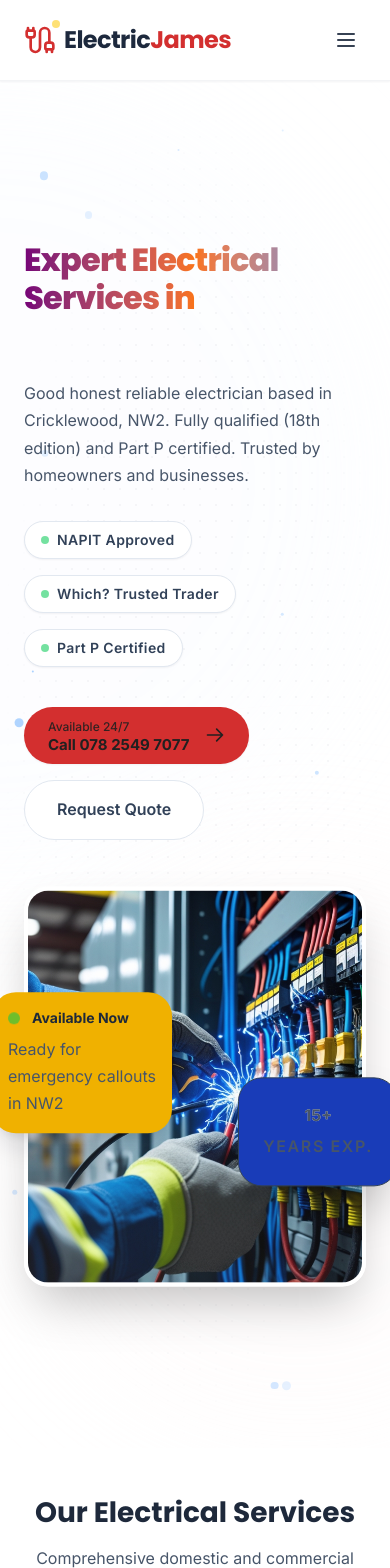
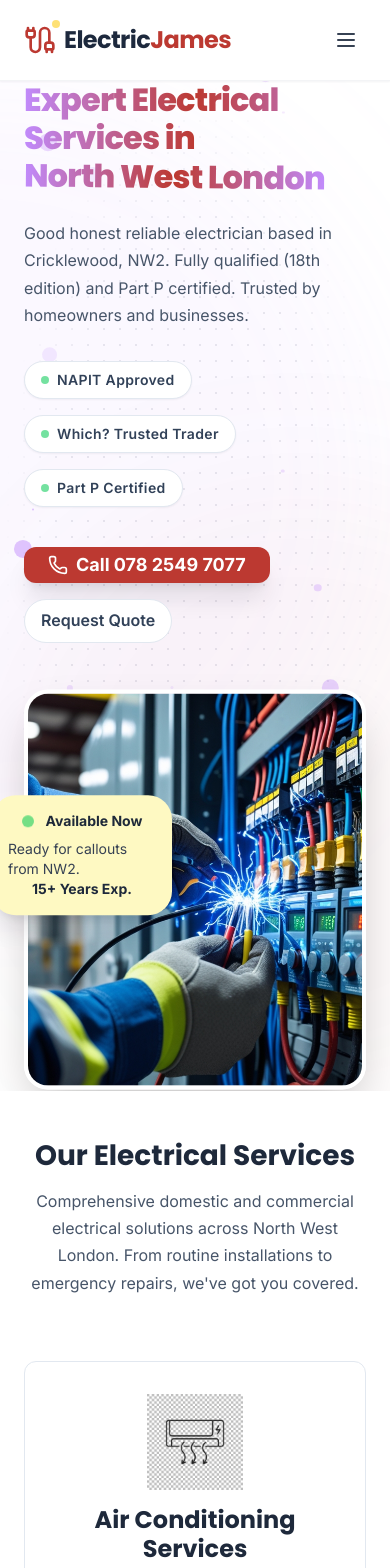
Before and after one commit to Codingvibes8/electjames, a Next.js app: page / in a window 390 px wide. Shown: the top 1568 px of the page. Built offline with nearby package versions, Linux system fonts and the light colour scheme.

Commit message:
feat: Implement a new header component and establish a global CSS design system with custom variables, base styles, and utility classes.

```diff
--- a/app/globals.css
+++ b/app/globals.css
@@ -1,27 +1,27 @@
 @import url('https://fonts.googleapis.com/css2?family=Inter:wght@300;400;500;600;700;800&family=Poppins:wght@600;700;800&display=swap');
 @import "tailwindcss";
 
-/* Design System - Original Electric James Colors */
+/* Design System - Electric James Brand Colors */
 :root {
   /* Primary Colors - Electric James Red */
-  --color-primary: #D32F2F;
-  /* Vibrant, professional red */
-  --color-primary-dark: #B71C1C;
+  --color-primary: #BC3931;
+  /* Bold, professional red */
+  --color-primary-dark: #9A2D27;
   /* Deep red for hover states */
-  --color-primary-light: #FFEBEE;
+  --color-primary-light: #F5E0DF;
   /* Light red background */
 
-  /* Accent Colors - Trustworthy Navy */
-  --color-accent: #0F172A;
-  /* Deep Navy Blue */
-  --color-accent-hover: #1E293B;
-  /* Slightly lighter navy */
-  --color-accent-light: #F1F5F9;
-  /* Light slate background */
+  /* Accent Colors - Vibrant Purple */
+  --color-accent: #C18BFC;
+  /* Vivid purple */
+  --color-accent-hover: #A96EE8;
+  /* Darker purple for hover */
+  --color-accent-light: #F3E8FF;
+  /* Light purple background */
 
   /* Link Color */
-  --color-link: #0369A1;
-  --color-link-hover: #0284C7;
+  --color-link: #C18BFC;
+  --color-link-hover: #A96EE8;
 
   /* Neutral Colors */
   --background: #FFFFFF;
@@ -137,7 +137,7 @@ h4 {
 
 /* Gradient Text Utility */
 .text-gradient {
-  background: linear-gradient(to right, lab(27.41% 53.05 -34.74), #f97316, #3b82f6);
+  background: linear-gradient(to right, #C18BFC, #BC3931, #C18BFC);
   -webkit-background-clip: text;
   -webkit-text-fill-color: transparent;
   background-clip: text;
--- a/components/Header.tsx
+++ b/components/Header.tsx
@@ -1,13 +1,21 @@
 'use client';
 
 import Link from 'next/link';
-import Image from 'next/image';
+
 import { useState } from 'react';
 import { Phone,Cable } from 'lucide-react';
+import { usePathname } from "next/navigation"
+
+
+
+
 
 export default function Header() {
+
+
   const [mobileMenuOpen, setMobileMenuOpen] = useState(false);
   const [servicesDropdownOpen, setServicesDropdownOpen] = useState(false);
+const pathName = usePathname();
 
   const services = [
     { name: 'Air Conditioning Services', href: '/electrical-services-in-nw2/air-conditioning-services' },
@@ -33,17 +41,25 @@ export default function Header() {
 
           {/* / Navigation */}
           <div className="hidden lg:flex items-center gap-8">
-            <Link href="/" className="text-gray-700 hover:text-primary font-medium transition-colors">
+            <Link href="/" className={`pathName ? "underline font-bold text-[#9A2D27] " : "text-gray-700 hover:text-primary transition-colors"`}>
               Home
             </Link>
+
+
+
 
             {/* Services Dropdown */}
             <div
               className="relative"
               onMouseEnter={() => setServicesDropdownOpen(true)}
               onMouseLeave={() => setServicesDropdownOpen(false)}
+
             >
-              <button className="text-gray-700 hover:text-primary font-medium transition-colors flex items-center gap-1">
+
+
+
+
+              <button type="button" className={`pathName ? "underline font-bold text-[#9A2D27] " : "text-gray-700 hover:text-primary transition-colors", "flex items-center gap-1"`}>
                 Services
                 <svg className={`w-4 h-4 transition-transform ${servicesDropdownOpen ? 'rotate-180' : ''}`} fill="none" stroke="currentColor" viewBox="0 0 24 24">
                   <path strokeLinecap="round" strokeLinejoin="round" strokeWidth={2} d="M19 9l-7 7-7-7" />
@@ -56,7 +72,7 @@ export default function Header() {
                   <div className="bg-white rounded-lg shadow-xl border border-gray-200 py-2">
                     <Link
                       href="/electrical-services-in-nw2"
-                      className="block px-4 py-3 text-gray-700 hover:bg-blue-50 hover:text-primary transition-colors font-semibold border-b border-gray-100"
+                      className="block px-4 py-3 text-gray-700 hover:bg-[#F3E8FF] hover:text-primary transition-colors font-semibold border-b border-gray-100"
                     >
                       All Services
                     </Link>
@@ -64,7 +80,7 @@ export default function Header() {
                       <Link
                         key={service.href}
                         href={service.href}
-                        className="block px-4 py-3 text-gray-700 hover:bg-blue-50 hover:text-primary transition-colors"
+                        className="block px-4 py-3 text-gray-700 hover:bg-[#F3E8FF] hover:text-primary transition-colors"
                       >
                         {service.name}
                       </Link>
@@ -74,27 +90,27 @@ export default function Header() {
               )}
             </div>
 
-            <Link href="/locations" className="text-gray-700 hover:text-primary font-medium transition-colors">
+            <Link href="/locations" className={`pathName ? "underline font-bold text-[#9A2D27] " : "text-gray-700 hover:text-primary transition-colors"`}>
               Locations
             </Link>
 
-            <Link href="/blog" className="text-gray-700 hover:text-primary font-medium transition-colors">
+            <Link href="/blog"className={`pathName ? "underline font-bold text-[#9A2D27] " : "text-gray-700 hover:text-primary transition-colors"`}>
               Blog
             </Link>
 
-            <Link href="#contact" className="text-gray-700 hover:text-primary font-medium transition-colors">
+            <Link href="#contact" className={`pathName ? "underline font-bold text-[#9A2D27] " : "text-gray-700 hover:text-primary transition-colors"`}>
               Contact
             </Link>
           </div>
 
           {/* CTA Buttons */}
           <div className="hidden lg:flex items-center gap-4">
-            <a href="tel:078254907077" className="group flex items-center gap-3 bg-slate-900 hover:bg-slate-800 text-white rounded-full pl-4 pr-6 py-2.5 transition-all shadow-lg shadow-slate-900/20 hover:shadow-slate-900/30 hover:-translate-y-0.5">
+            <a href="tel:078254907077" className="group flex items-center gap-3 bg-[#BC3931] hover:bg-[#9A2D27] text-white rounded-full pl-4 pr-6 py-2.5 transition-all shadow-lg shadow-[#BC3931]/20 hover:shadow-[#BC3931]/30 hover:-translate-y-0.5">
               <div className="bg-white/10 p-1.5 rounded-full group-hover:bg-white/20 transition-colors">
                 <Phone className='w-4 h-4'/>
               </div>
               <div className="flex flex-col items-start leading-none">
-                <span className="text-[10px] text-slate-400 uppercase tracking-wider font-semibold">24/7 Emergency</span>
+
                 <span className="font-bold text-lg">078 2549 077</span>
               </div>
             </a>
@@ -102,6 +118,7 @@ export default function Header() {
 
           {/* Mobile Menu Button */}
           <button
+          type="button"
             className="lg:hidden p-2 text-gray-700 hover:text-primary"
             onClick={() => setMobileMenuOpen(!mobileMenuOpen)}
             aria-label="Toggle menu"
@@ -127,6 +144,7 @@ export default function Header() {
               {/* Mobile Services */}
               <div className="rounded-lg overflow-hidden">
                 <button
+                type="button"
                   className="w-full px-4 py-3 flex items-center justify-between text-slate-600 hover:bg-slate-50 hover:text-primary font-medium transition-colors"
                   onClick={() => setServicesDropdownOpen(!servicesDropdownOpen)}
                 >
@@ -170,8 +188,8 @@ export default function Header() {
                 Contact
               </Link>
 
-              <div className="mt-2 p-4 border-t border-gray-100">
-                <a href="tel:078254907077" className="w-full flex items-center justify-center gap-2 bg-primary text-white font-bold py-3 rounded-xl shadow-lg shadow-primary/20 active:scale-95 transition-all">
+              <div className="mt-2 p-2 border-t border-gray-100">
+                <a href="tel:078254907077" className="w-full flex items-center bg-[#BC3931] justify-center gap-2 text-white font-bold py-3 rounded-xl shadow-lg shadow-[#BC3931]/20 active:scale-95 transition-all">
                   <Phone className="w-5 h-5" />
                   Call: 078 2549 077
                 </a>
--- a/components/Hero.tsx
+++ b/components/Hero.tsx
@@ -1,9 +1,14 @@
 
 "use client";
 
-import { motion, useScroll, useTransform, useSpring, useMotionValue } from 'framer-motion';
+
+
+
+import { motion, useTransform, useSpring, useMotionValue } from 'framer-motion';
 import Image from 'next/image';
-import { useRef, useEffect } from 'react';
+import { useRef} from 'react';
+import { Badge, Phone } from 'lucide-react';
+
 
 export default function Hero() {
   const ref = useRef(null);
@@ -32,10 +37,10 @@ export default function Hero() {
   const particleCount = 25;
   const particles = Array.from({ length: particleCount }).map((_, i) => ({
     id: i,
-    size: Math.random() * 8 + 2, // 2-10px
+    size: Math.random() * 20 + 2, // 2-10px
     x: Math.random() * 100, // 0-100%
     y: Math.random() * 100, // 0-100%
-    duration: Math.random() * 20 + 10, // 10-30s
+    duration: Math.random() * 10 + 10, // 10-30s
     delay: Math.random() * 5,
     opacity: Math.random() * 0.3 + 0.1, // 0.1-0.4
   }));
@@ -44,27 +49,27 @@ export default function Hero() {
     <section
       ref={ref}
       onMouseMove={handleMouseMove}
-      className="relative min-h-[90vh] flex items-center bg-white overflow-hidden py-40 lg:py-32"
+      className="relative min-h-[90vh] flex items-center bg-white overflow-hidden"
     >
       {/* Background Decorative Elements */}
       <div className="absolute inset-0 z-0">
-        <div className="absolute inset-0 bg-[radial-gradient(#e5e7eb_1px,transparent_1px)] [background-size:16px_16px] [mask-image:radial-gradient(ellipse_50%_50%_at_50%_50%,#000_70%,transparent_100%)] opacity-30"></div>
+        <div className="absolute inset-0 bg-[radial-gradient(#e5e7eb_1px,transparent_1px)] [background-size:16px_16px] [mask-image:radial-gradient(ellipse_50%_50%_at_50%_50%,#000_70%,transparent_100%)] opacity-80"></div>
       </div>
 
       <motion.div
         style={{ x: moveXReverse, y: moveYReverse }}
-        className="absolute top-0 right-0 w-[800px] h-[800px] bg-blue-50/50 rounded-full blur-3xl opacity-30 pointer-events-none mix-blend-multiply"
+        className="absolute top-0 right-0 w-[800px] h-[800px] bg-[#C18BFC]/20 rounded-full blur-3xl opacity-30 pointer-events-none mix-blend-multiply"
       />
       <motion.div
         style={{ x: moveX, y: moveY }}
-        className="absolute bottom-0 left-0 w-[600px] h-[600px] bg-red-50/50 rounded-full blur-3xl opacity-30 pointer-events-none mix-blend-multiply"
+        className="absolute bottom-0 left-0 w-[600px] h-[600px] bg-[#BC3931]/10 rounded-full blur-3xl opacity-30 pointer-events-none mix-blend-multiply"
       />
 
       {/* Floating Particles - Made Subtle */}
       {particles.map((p) => (
         <motion.div
           key={p.id}
-          className="absolute bg-blue-400 rounded-full pointer-events-none"
+          className="absolute bg-[#C18BFC] rounded-full pointer-events-none"
           style={{
             left: `${p.x}%`,
             top: `${p.y}%`,
@@ -88,7 +93,7 @@ export default function Hero() {
         />
       ))}
 
-      <div className="container mx-auto px-4 relative z-10">
+      <div className="container mx-auto px-4 md:px-16 relative z-10">
         <div className="grid lg:grid-cols-2 gap-12 items-center">
 
           {/* Content */}
@@ -98,7 +103,7 @@ export default function Hero() {
             transition={{ duration: 0.8, ease: "easeOut" }}
           >
             <motion.h1
-              className="text-4xl lg:text-7xl font-bold mb-6 text-gradient tracking-tight"
+              className="text-4xl lg:text-5xl font-bold mb-6 text-gradient tracking-tight"
               style={{ fontFamily: 'var(--font-poppins)' }}
               initial={{ opacity: 0, scale: 0.95 }}
               animate={{ opacity: 1, scale: 1 }}
@@ -107,7 +112,7 @@ export default function Hero() {
               Expert Electrical Services in
               <br />
               <motion.span
-                className="text-primary inline-block"
+                className="text-gradient inline-block"
                 animate={{ rotate: [0, 1, 0, -1, 0] }}
                 transition={{ duration: 5, repeat: Infinity, ease: "easeInOut" }}
               >
@@ -136,7 +141,7 @@ export default function Hero() {
                 "NAPIT Approved",
                 "Which? Trusted Trader",
                 "Part P Certified"
-              ].map((badge, i) => (
+              ].map((badge) => (
                 <motion.div
                   key={badge}
                   className="flex items-center gap-2 text-slate-700 bg-white border border-slate-200 px-4 py-2 rounded-full shadow-sm hover:border-primary/20 transition-colors"
@@ -157,22 +162,19 @@ export default function Hero() {
             >
               <motion.a
                 href="tel:07825447057"
-                className="btn btn-primary text-lg shadow-xl shadow-red-600/20 px-8 py-4"
+                className="bg-[#BC3931] flex gap-2 items-center justify-center text-lg rounded-lg text-white shadow-xl shadow-[#BC3931]/20 px-6 py-2"
                 whileHover={{ scale: 1.02 }}
                 whileTap={{ scale: 0.98 }}
               >
-                <div className="flex flex-col items-start leading-none">
-                   <span className="text-xs opacity-90 font-medium mb-0.5">Available 24/7</span>
-                   <span className="font-bold">Call 078 2549 7077</span>
-                </div>
-                <svg className="w-5 h-5 ml-2" fill="none" stroke="currentColor" viewBox="0 0 24 24">
-                  <path strokeLinecap="round" strokeLinejoin="round" strokeWidth={2} d="M14 5l7 7m0 0l-7 7m7-7H3" />
-                </svg>
+                <Phone className="w-5 h-5"/>
+                 <span className="font-bold leading-none">Call 078 2549 7077</span>
+
+
               </motion.a>
 
               <motion.a
-                href="mailto:hello@electricjames.com"
-                className="px-8 py-4 rounded-full border border-slate-200 text-slate-700 font-semibold hover:border-slate-800 hover:text-slate-900 transition-colors bg-white hover:bg-slate-50"
+                href="mailto:hello@electricjamex.com"
+                className="px-4 py-2 rounded-full border border-slate-200 text-slate-700 font-semibold hover:border-slate-800 hover:text-slate-900 transition-colors bg-white hover:bg-slate-50"
                 whileHover={{ scale: 1.02 }}
                 whileTap={{ scale: 0.98 }}
               >
@@ -183,7 +185,7 @@ export default function Hero() {
 
           {/* Hero Image */}
           <motion.div
-            className="relative h-[400px] lg:h-[600px] w-full"
+            className="relative h-100 lg:h-150 w-full"
             initial={{ opacity: 0, x: 50 }}
             animate={{ opacity: 1, x: 0 }}
             transition={{ duration: 1, ease: "easeOut", delay: 0.2 }}
@@ -207,34 +209,36 @@ export default function Hero() {
                 priority
               />
 
-              {/* Glossy Overlay Reflection */}
-              <div className="absolute inset-0 bg-gradient-to-tr from-white/10 to-transparent pointer-events-none" />
+
+
             </motion.div>
 
             {/* Floating Badge 1 */}
             <motion.div
-              className="absolute -left-8 top-1/4 bg-yellow-500 p-4 rounded-2xl shadow-xl z-20 max-w-[180px]"
+              className="absolute -left-8 top-1/4 bg-yellow-100 p-4 rounded-2xl shadow-xl z-20 max-w-45"
               animate={{ y: [0, 20, 0] }}
               transition={{ duration: 5, repeat: Infinity, ease: "easeInOut", delay: 1 }}
             >
+              <div className="flex flex-col items-center justify-center">
               <div className="flex items-center gap-3 mb-2">
                 <div className="w-3 h-3 bg-green-500 rounded-full animate-pulse" />
                 <span className="font-bold text-gray-800 text-sm">Available Now</span>
               </div>
-              <p className="text-xs text-gray-500">Ready for emergency callouts in NW2</p>
+              <div className="flex flex-col items-center justify-center">
+             <span className="text-sm text-gray-700">Ready for callouts from NW2.</span>
+            <span className="text-sm font-bold">15+ Years Exp.</span>
+  </div>
+              </div>
+
+
             </motion.div>
 
-            {/* Floating Badge 2 */}
-            <motion.div
-              className="absolute -right-8 bottom-1/4 bg-blue-800 text-white p-6 rounded-2xl shadow-2xl z-20 border border-slate-700"
-              animate={{ y: [0, -20, 0] }}
-              transition={{ duration: 7, repeat: Infinity, ease: "easeInOut", delay: 0.5 }}
-            >
-              <div className="text-center">
-                <p className="text-4xl font-bold text-transparent bg-clip-text bg-gradient-to-tr from-white to-slate-200">15+</p>
-                <p className="text-xs uppercase tracking-widest text-slate-100 mt-1 font-semibold">Years Exp.</p>
-              </div>
-            </motion.div>
+
+
+
+
+
+
           </motion.div>
         </div>
       </div>
```
Also changed, not shown: components/ContactForm.tsx (+6 -6 lines), components/Footer.tsx (+9 -9 lines).
